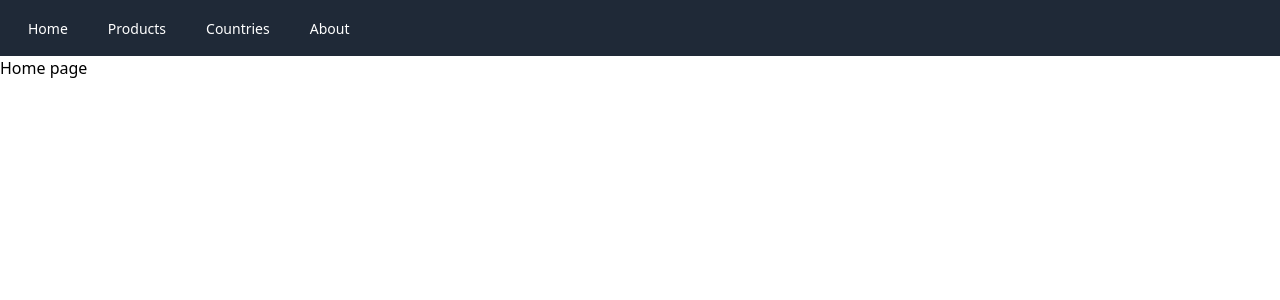
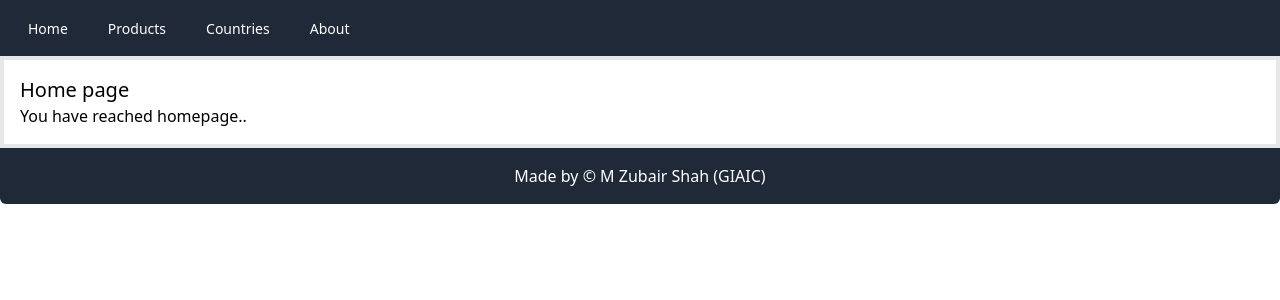
Before and after one commit to zubairxshah/classwork-27sep, a Next.js app: page / in a window 1280 px wide. Shown: the top 300 px of the page. Built offline with nearby package versions, Linux system fonts and the light colour scheme.

Commit message:
Updated version with footer

```diff
--- a/app/layout.tsx
+++ b/app/layout.tsx
@@ -31,6 +31,8 @@ export default function RootLayout({
       >
         <Navbar/>
         {children}
+        <footer className="bg-gray-800 text-white p-4 text-center rounded-b-md">
+          Made by &copy; M Zubair Shah (GIAIC)</footer>
       </body>
     </html>
   );
--- a/app/page.tsx
+++ b/app/page.tsx
@@ -1,8 +1,9 @@
 
 export default function Home() {
   return (
-    <div>
-      <h1>Home page</h1>
+    <div className="box-content h-900 w-1080 p-4 border-4">
+      <h1 className="text-xl">Home page</h1>
+      <p>You have reached homepage..</p>
     </div>
   );
 }
```
